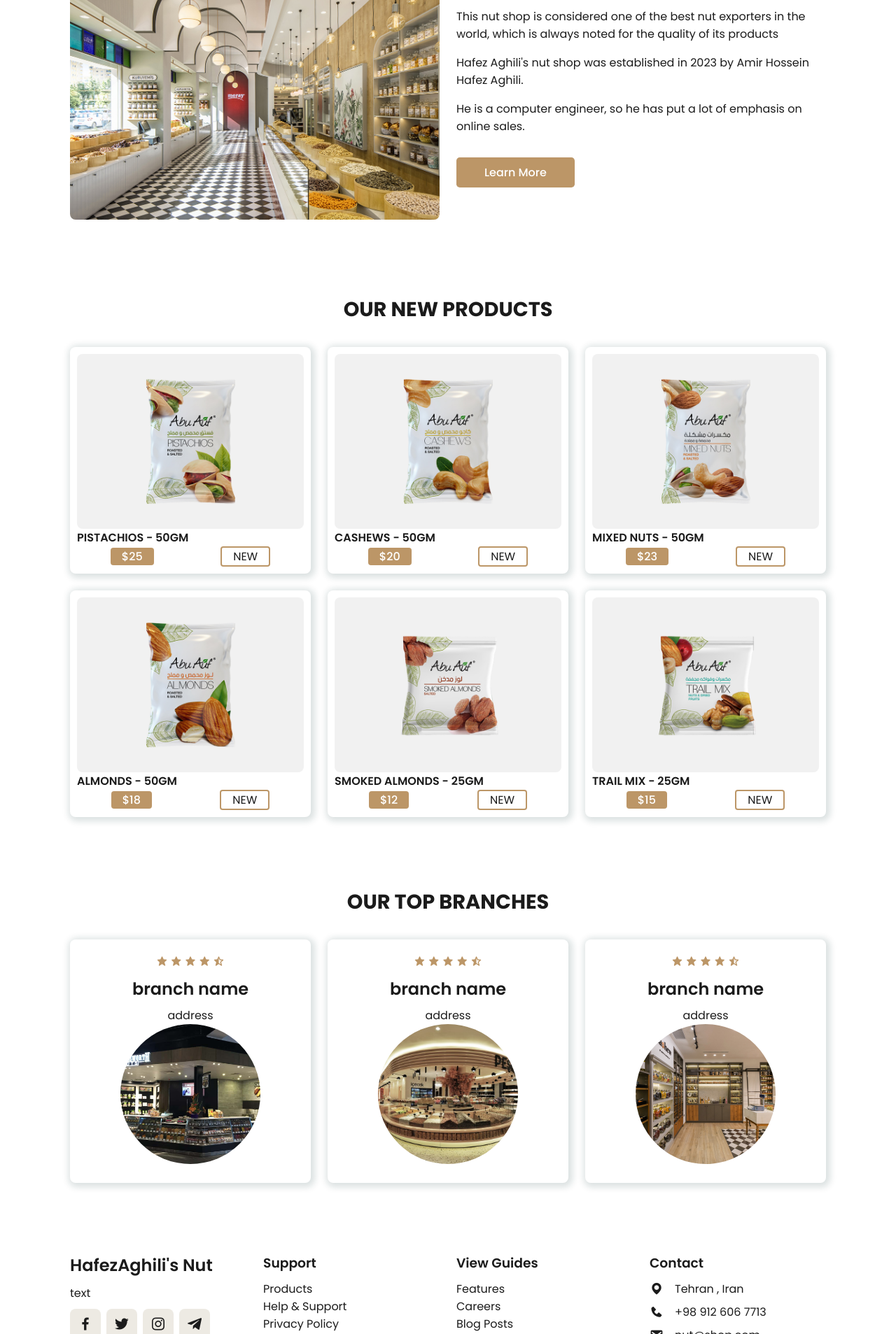
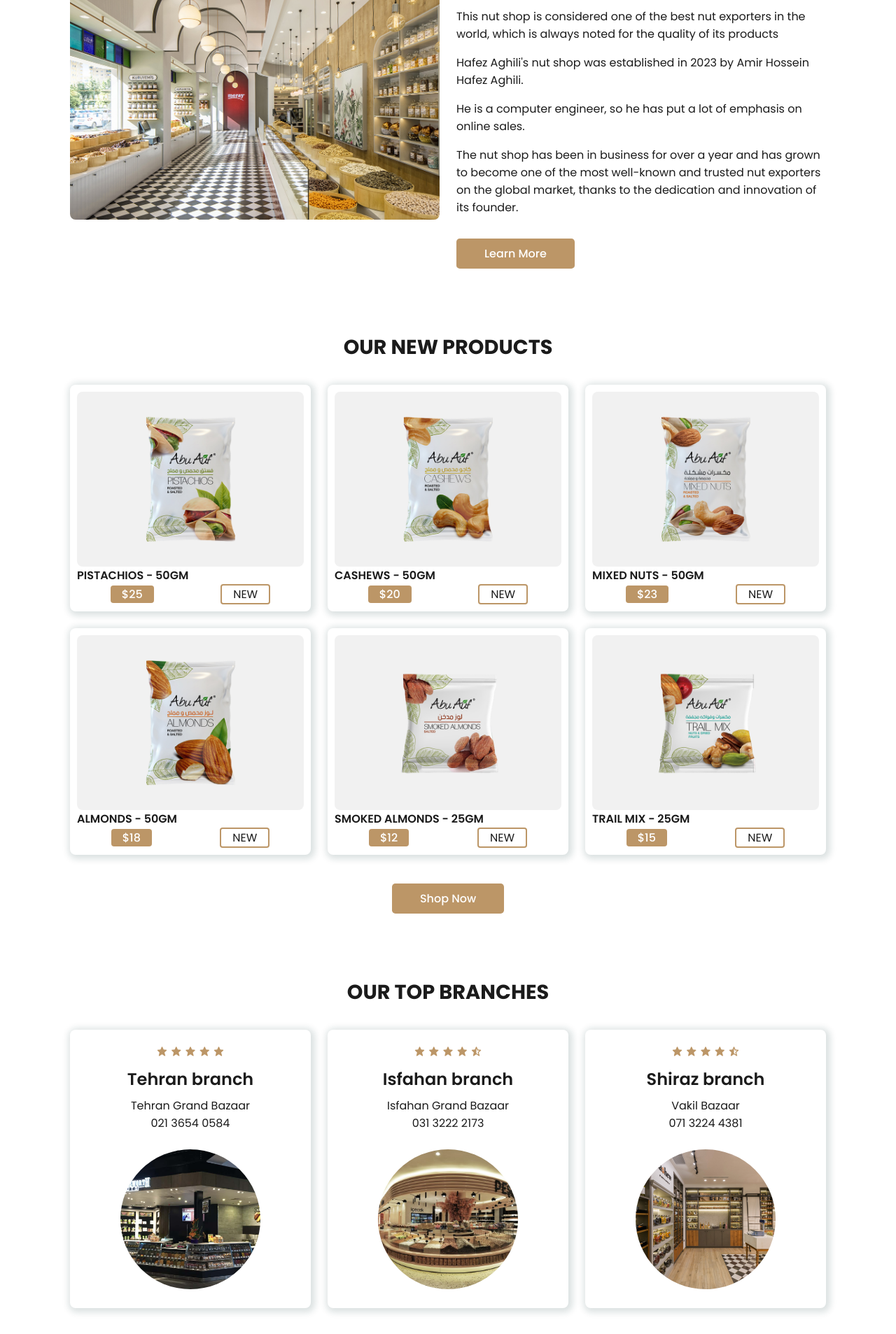
Before and after one commit to HafezAghili/django-ecommerce-project, a Django app: page / in a window 1280 px wide. Shown: the part 890-2797 px from the top of the page at 70% size. Run offline with Django 4.2, Linux system fonts and the light colour scheme.

Commit message:
update product_detail

```diff
--- a/templates/home.html
+++ b/templates/home.html
@@ -23,8 +23,8 @@
 <body>
     <!-- navbar -->
     <header>
-        <a href="#" class="logo">
-            <img src="{% static 'images/logo.png'%}" title="logo" alt="HafezAghili'nuts logo">
+        <a href="{% url 'home' %}" class="logo">
+            <img src="{% static 'images/logo.png'%}" alt="HafezAghili'nuts logo">
         </a>
 
         <!-- menu icon-->
@@ -54,7 +54,7 @@
             <div class="home-text">
                 <h1>Start your day <br> with Peanut Butter</h1>
                 <p>Peanut butter is a food paste or spread made from ground, dry-roasted peanuts. It commonly contains additional ingredients that modify the taste or texture, such as salt, sweeteners, or emulsifiers.</p>
-                <a href="{% url 'comingsoon' %}" class="btn">Shop Now</a>
+                <a href="{% url 'product_view' %}" class="btn">Shop Now</a>
             </div>
 
             <div class="home-img">
@@ -74,6 +74,7 @@
                 <p>This nut shop is considered one of the best nut exporters in the world, which is always noted for the quality of its products</p>
                 <p>Hafez Aghili's nut shop was established in 2023 by Amir Hossein Hafez Aghili.</p>
                 <p>He is a computer engineer, so he has put a lot of emphasis on online sales.</p>
+                <p>The nut shop has been in business for over a year and has grown to become one of the most well-known and trusted nut exporters on the global market, thanks to the dedication and innovation of its founder.</p>
                 <br>
                 <a href="{% url 'comingsoon' %}" class="btn">Learn More</a>
             </div>
@@ -142,8 +143,9 @@
                     </div>
 
                 </div>
+                <br><br>
+                <div style="text-align:center;"><a href="{% url 'product_view' %}" class="btn">Shop Now</a></div>
             </section>
-
 
             <!-- branches -->
             <section class="branches" id="branches">
@@ -159,9 +161,9 @@
                             <i class="bx bxs-star"></i>
                             <i class="bx bxs-star"></i>
                             <i class="bx bxs-star"></i>
-                            <i class="bx bxs-star-half"></i>
-                            <h2>branch name</h2>
-                            <p>address</p>
+                            <i class="bx bxs-star"></i>
+                            <h2>Tehran branch</h2>
+                            <p>Tehran Grand Bazaar<br>021 3654 0584</p><br>
                             <img src="{% static 'images/store1.jpg'%}" alt="store">
                         </div>
                     </div>
@@ -174,8 +176,8 @@
                             <i class="bx bxs-star"></i>
                             <i class="bx bxs-star"></i>
                             <i class="bx bxs-star-half"></i>
-                            <h2>branch name</h2>
-                            <p>address</p>
+                            <h2>Isfahan branch</h2>
+                            <p>Isfahan Grand Bazaar<br>031 3222 2173</p><br>
                             <img src="{% static 'images/store2.jpg'%}" alt="store">
                         </div>
                     </div>
@@ -188,8 +190,8 @@
                             <i class="bx bxs-star"></i>
                             <i class="bx bxs-star"></i>
                             <i class="bx bxs-star-half"></i>
-                            <h2>branch name</h2>
-                            <p>address</p>
+                            <h2>Shiraz branch</h2>
+                            <p>Vakil Bazaar<br>071 3224 4381</p><br>
                             <img src="{% static 'images/store3.jpg'%}" alt="store">
                         </div>
                     </div>
--- a/templates/product_base.html
+++ b/templates/product_base.html
@@ -14,15 +14,15 @@
 <body>
     <!-- navbar -->
     <header>
-        <a href="#" class="logo">
-            <img src="{% static 'images/logo.png'%}" title="logo" alt="HafezAghili'nuts logo">
+        <a href="{% url 'home' %}" class="logo">
+            <img src="{% static 'images/logo.png'%}" alt="HafezAghili'nuts logo">
         </a>
 
         <!-- menu icon-->
         <i class='bx bx-menu' id="menu-icon"></i>
 
         <ul class="navbar">
-            <li><a href="#home">Home</a></li>
+            <li><a href="{% url 'home' %}">Home</a></li>
             <li><a href="#about">About Us</a></li>
             <li><a href="#products">Products</a></li>
             <li><a href="#branches">Branches</a></li>
```
Also changed, not shown: templates/product_detail.html (+21 -4 lines), db.sqlite3.
